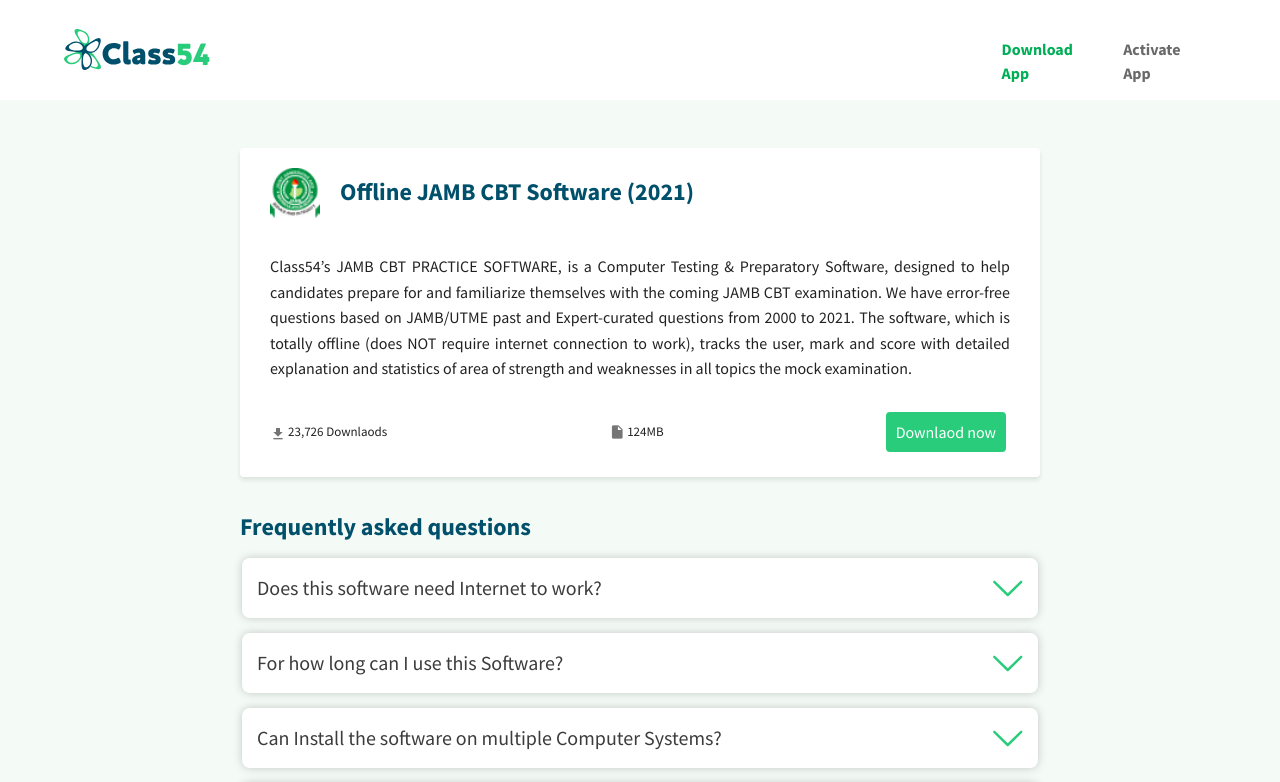
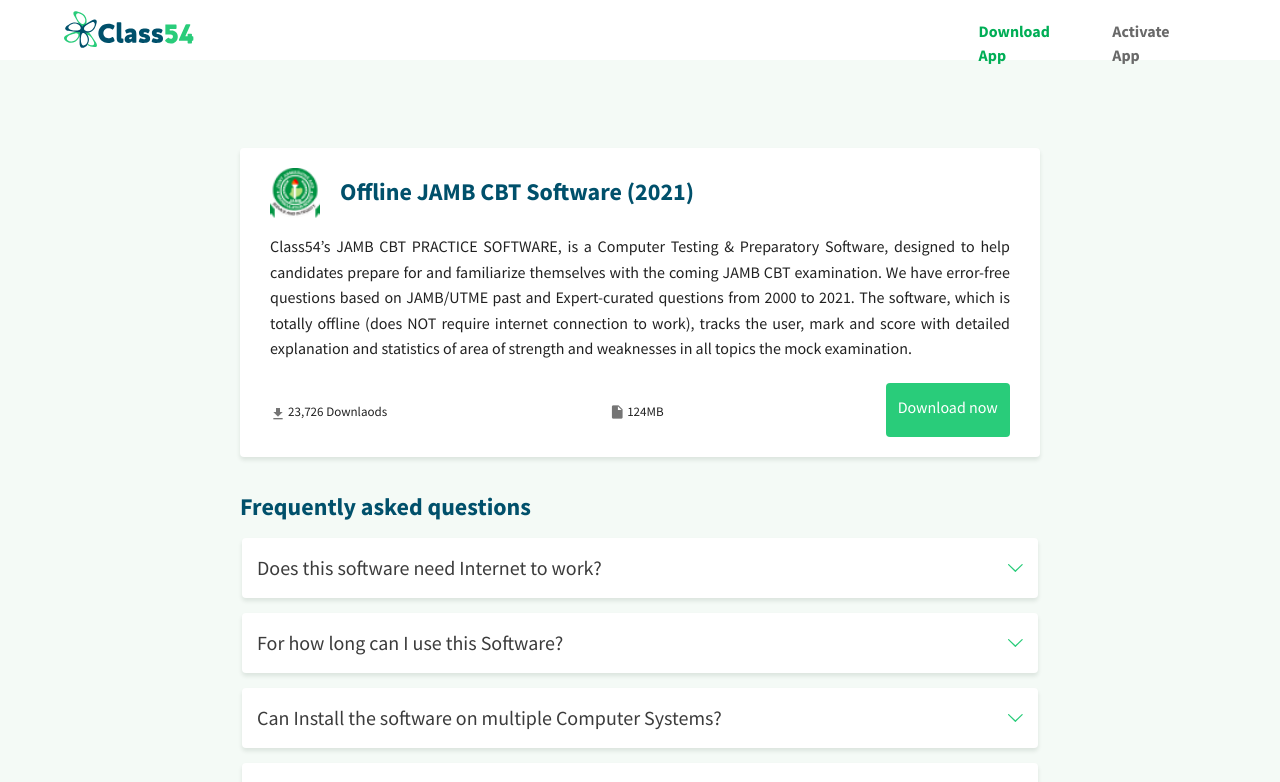
Before and after one commit to Onyedikachi123/class54-sub, a Vue app: page /Download-page in a window 1280 px wide. Shown: the top 782 px of the page. Built offline with nearby package versions, Linux system fonts and the light colour scheme.

Commit message:
querry params on serial and machineid added

```diff
--- a/src/components/FAQ.vue
+++ b/src/components/FAQ.vue
@@ -1,5 +1,5 @@
 <template>
-  <div :class="open ? 'faq open' : 'faq'" @click="$emit('toggleOpen', index)" class="animate__animated animate__fadeInUpBig">
+  <div :class="open ? 'faq open' : 'faq'" @click="$emit('toggleOpen', index)">
     <div class="question">{{ faq.question }}</div>
      <div class="answer">{{ faq.answer }}</div>
   </div>
--- a/src/components/Navbar.vue
+++ b/src/components/Navbar.vue
@@ -40,7 +40,7 @@
   <nav>
     <input id="nav-toggle" type="checkbox">
     <div class="nav-logo">
-      <svg width="146" height="42" viewBox="0 0 146 42" fill="none" xmlns="http://www.w3.org/2000/svg">
+      <svg width="130" height="42" viewBox="0 0 146 42" fill="none" xmlns="http://www.w3.org/2000/svg">
       <path d="M3.30924 34.3137C2.49081 33.5848 1.58005 32.9337 0.875097 32.1075C-0.403045 30.6072 -0.282829 28.8761 1.24729 27.6316C2.13881 26.9065 3.20922 26.3246 4.29021 25.9265C7.29562 24.8205 10.3482 23.827 13.3901 22.8152C14.7231 22.3748 16.0762 21.9872 17.5044 22.3546C18.4556 22.6037 18.9835 23.2653 19.0153 24.2511C19.0576 25.4985 18.5354 26.5901 17.9833 27.6412C17.4765 28.6126 16.8023 29.5003 16.2291 30.4437C13.7758 34.4763 8.88632 36.2286 4.46813 34.6427C4.11036 34.5119 3.75548 34.3724 3.39772 34.2378C3.36887 34.2628 3.33809 34.2887 3.30924 34.3137ZM15.7646 28.778C15.8772 28.3606 16.1618 27.6412 16.2445 26.8988C16.3647 25.8707 15.8214 25.1263 14.8096 24.932C14.0701 24.7887 13.2776 24.7147 12.5399 24.8282C10.251 25.1725 8.06597 25.9197 6.0396 27.0286C5.22597 27.471 4.48544 28.1125 3.84396 28.7838C2.79183 29.8811 2.91782 31.3612 4.06035 32.373C5.34234 33.5107 6.8715 33.9945 8.55549 33.8463C11.7715 33.5684 13.9729 31.7488 15.7646 28.778Z" fill="#29CC7A"/>
       <path d="M14.8365 0.183692C17.336 1.02329 19.6692 1.55032 21.5619 3.08526C24.2893 5.3011 25.656 8.16131 25.354 11.6822C25.2088 13.3787 24.6413 14.9906 23.4767 16.3111C22.2909 17.6614 20.7665 17.9345 19.3114 16.9025C18.4988 16.3274 17.7082 15.5965 17.1918 14.7588C15.1404 11.4389 13.1794 8.06417 11.2406 4.67789C10.8886 4.07007 10.7059 3.33146 10.5856 2.62939C10.3144 1.07041 11.1127 0.0663598 12.6918 0.00384689C13.4891 -0.0269287 14.297 0.135605 14.8365 0.183692ZM17.2062 2.388C16.9629 2.33029 16.7244 2.25816 16.481 2.21296C14.5364 1.85231 13.3939 2.91407 13.6372 4.87024C13.6834 5.24917 13.7545 5.63482 13.8873 5.98874C14.8269 8.48541 16.1473 10.7657 17.9794 12.7132C18.4632 13.2277 19.0758 13.6596 19.7038 13.9933C21.2012 14.7925 22.5977 14.253 23.3324 12.7036C24.0691 11.1485 24.1143 9.55775 23.5402 7.96704C22.4601 4.95584 20.1799 3.26606 17.2062 2.388Z" fill="#29CC7A"/>
       <path d="M36.9342 37.4922C36.7274 36.6065 36.3649 35.7178 35.8859 34.9475C34.6915 33.0413 33.395 31.1957 32.1313 29.3338C31.1119 27.8287 30.0819 26.3265 29.0547 24.8233C29.0144 24.8531 28.974 24.8838 28.9316 24.9127C28.7576 24.7348 28.5883 24.553 28.4104 24.3809C26.8053 22.8402 24.9616 22.8142 23.6123 24.1337C24.3355 24.7704 24.8097 25.5926 25.2097 26.4447C26.1176 26.1053 27.2255 26.3447 28.3315 27.2391C30.6589 29.128 32.215 31.591 33.4345 34.2742C33.9067 35.3158 34.1923 36.5055 33.3537 37.4845C32.5304 38.4434 31.3494 38.2462 30.2492 38.0375C29.0365 37.8077 27.8333 37.2643 26.6831 36.4555C26.5437 36.8921 26.3648 37.3153 26.1657 37.7298C26.2138 37.7615 26.26 37.7971 26.308 37.8279C28.6162 39.2503 31.2273 39.8062 33.8682 40.2043C34.2202 40.2562 34.5924 40.2187 34.9502 40.1764C36.4755 39.9947 37.2824 38.9829 36.9342 37.4922Z" fill="#29CC7A"/>
@@ -85,7 +85,7 @@
   right: 0;
   padding: 0 5%;
   margin-bottom: 50px ;
-  height: 100px;
+  height: 60px;
   background-color: #fff;
 }
 nav .nav-logo {
@@ -97,9 +97,9 @@
 }
 nav .links {
   float: right;
-  padding: 21px 0px;
+  padding: 3px 0px;
   margin: 0;
-  width: 20%;
+  width: 22%;
   height: 100%;
   display: flex;
   justify-content: space-around;
@@ -141,6 +141,10 @@
     width: auto;
     /* justify-content: center; */
   }
+  nav :checked ~ .links {
+    bottom: 591px !important;
+    top: 61px;
+}
   nav .links {
     float: none;
     position: fixed;
--- a/src/router/index.js
+++ b/src/router/index.js
@@ -10,19 +10,11 @@
     name: 'Home',
     component: Home
   },
-  // {
-  //   path: '/Subscription',
-  //   name: 'Subscription',
+  {
+    path: '/subscription',
+    name: 'Subscription',
 
-  //   component: () => import( '../views/Subscription.vue')
-  // },
-  {
-    path: '/Subscription',
-    name: 'Subscription',
-    // route level code-splitting
-    // this generates a separate chunk (about.[hash].js) for this route
-    // which is lazy-loaded when the route is visited.
-    component: () => import(/* webpackChunkName: "about" */ '../views/Subscription.vue')
+    component: () => import( '../views/Subscription.vue')
   },
   {
     path: '/Download-page',
--- a/src/views/Activate-page.vue
+++ b/src/views/Activate-page.vue
@@ -14,7 +14,7 @@
                 <v-flex xs12 md7>
                   <v-container>
                     <form class="activate-form">
-                      <br />
+
                       <label for="number">10-Digit unique serial number</label>
                       <input
                         type="text"
@@ -31,7 +31,7 @@
                         id="number"
                         required
                       />
-                      <button type="submit" class="numberbtn mb-3 animate__animated animate__fadeInUpBig">
+                      <button type="submit" class="numberbtn mb-3">
                         Proceed
                       </button>
                     </form>
@@ -157,8 +157,8 @@
   margin: 5px 0 22px 0;
   display: inline-block;
   border: none;
-  background: #fff;
-  border: 1px solid #ccc;
+ background: #FAFAFA;
+  border: 1px solid #e8e8e8;
   border-radius: 4px;
 }
 
@@ -168,8 +168,9 @@
 :-moz-placeholder {color: #BDBDBD;;}
 
 input[type="text"]:focus {
-  background-color: #ddd;
-  outline: none;
+   outline: none !important;
+  background-color: #fff;
+  border: 1px solid #29CC7A !important;
   transition: background-color 0.5s ease;
 }
 
--- a/src/views/Download-page.vue
+++ b/src/views/Download-page.vue
@@ -5,7 +5,7 @@
     <div class="download-wrapper">
       <v-container>
         <v-row justify="center" no-gutters style="display: grid" class="mt-9">
-          <section class="Download__content animate__animated animate__zoomIn">
+          <section class="Download__content">
             <div class="download__title">
               <img
                 src="../assets/JAMB 1.png"
@@ -15,7 +15,7 @@
               <h4>Offline JAMB CBT Software (2021)</h4>
             </div>
             <div class="download__text">
-              <p class="pt-9">
+              <p class="pt-4">
                 Class54’s JAMB CBT PRACTICE SOFTWARE, is a Computer Testing &
                 Preparatory Software, designed to help candidates prepare for
                 and familiarize themselves with the coming JAMB CBT examination.
@@ -42,12 +42,12 @@
                 <p class="mt-6" style="font-size: 13px">124MB</p>
               </div>
               <div class="download-btn">
-                <button>Downlaod now</button>
+                <button>Download now</button>
               </div>
             </div>
             <!-- </div> -->
           </section>
-          <section class="faq-section mt-9">
+          <section class="faq-section mt-9" style="margin-bottom: -100px;">
             <h4 class="mb-4">Frequently asked questions</h4>
             <div class="faqs">
             <FAQ
@@ -61,8 +61,9 @@
            </div>
           </section>
         </v-row>
+        <Footer />
       </v-container>
-      <Footer />
+
     </div>
 
   </div>
@@ -135,7 +136,7 @@
   width: 800px;
   /* height: 397px; */
   background: #ffffff;
-  box-shadow: 0px 3px 4px rgba(0, 35, 16, 0.1);
+  box-shadow: 0px 3px 4px rgba(0, 38, 19, 0.1);
   border-radius: 4px;
   /* border: 1px solid #ccc; */
   padding: 20px 30px;
@@ -173,13 +174,15 @@
 .action-group .download-file {
   display: flex;
 }
-.action-group button {
+.Download-page .download-btn {
   background-color: #29cc7a;
-  justify-content: center;
-  align-items: center;
-  padding: 8px 10px;
-  margin-top: 14px;
+  /* justify-content: center;
+  align-items: center; */
+      padding:12px;
+  height: 54px;
+  margin-top: 5px;
   border-radius: 4px;
+  cursor: pointer;
   color: #fff;
 }
 .faq {
@@ -188,9 +191,10 @@
   max-width: 796px;
   margin: 15px auto;
   padding: 15px;
-  border-radius:8px;
-  box-shadow: 0px 0px 10px rgba(0,0,0,0.2);
+  border-radius:4px;
+  box-shadow: 0px 3px 4px rgba(0, 38, 19, 0.1);
   background-color: #fff;
+  cursor: pointer;
 }
 .faq .question {
   position: relative;
@@ -207,12 +211,13 @@
   right: 0px;
   transform: translateY(-50%)rotate(0deg);
 
-  width: 30px;
-  height: 30px;
+  width: 15px;
+  height: 15px;
   background-image: url('../components/arrow-down-mint.svg');
   background-position: center;
   background-size: contain;
   background-repeat: no-repeat;
+  cursor: pointer;
 
   transition: all 0.4s linear;
 }
--- a/src/views/Home.vue
+++ b/src/views/Home.vue
@@ -250,6 +250,7 @@
 .home input[type="text"] {
   border: 1px solid #000;
   width: 400px;
+   outline: none !important;
   height: 54px;
   padding: 0 15px;
   border-radius: 4px 4px 4px 4px;
--- a/src/views/Subscription.vue
+++ b/src/views/Subscription.vue
@@ -25,7 +25,7 @@
               :reference="reference"
               :callback="processPayment"
               :close="close"
-              class="btn subscriptionbtn w-100 mt-5 animate__animated animate__zoomIn"
+              class="btn subscriptionbtn w-100 mt-5"
             >
               Proceed
             </paystack>
@@ -53,14 +53,15 @@
     Footer,
     paystack,
   },
-  data: () => {
+  data () {
     return {
       paystackkey: "pk_test_7ec5ca2a828fc887b0a394b93a6d814725d7c0e5",
       phone: "",
       transaction_ref: "",
-      machineid: "",
-      serial: "",
+      machineid: this.$route.query.machineid,
+      serial: this.$route.query.serial,
       amount: 2000,
+      Subscription: {},
       channels: ['card']
     };
 
@@ -103,9 +104,9 @@
           "http://class54-backend.herokuapp.com/admin/activate",
         {
           phone_no: this.phone,
-          serial: "J8F8-F73-C61",
+          serial: this.serial, // J8F8-F73-C61
           transaction_ref: this.transaction_ref,
-          machineid: "YUIHBH7876JJK",
+          machineid: this.machineid, // YUIHBH7876JJK
           amount: this.amount.toString()
         }
         )
@@ -126,7 +127,7 @@
         .then((result) => {
           console.log(result);
         });
-
+      this.phone = "";
     },
   },
 
@@ -141,11 +142,12 @@
   margin: 5px 0 22px 0;
   display: inline-block;
   border: none;
-  background: #fff;
+  border-radius: 4px;
+ background-color: #ddd;
 }
 
 input[type="tel"]:focus {
-  background-color: #ddd;
+  background-color: #fff;
   outline: none;
   transition: background-color 0.5s ease;
 }
```
Also changed, not shown: 1 other file (tests, documents, lock files or other folders).
